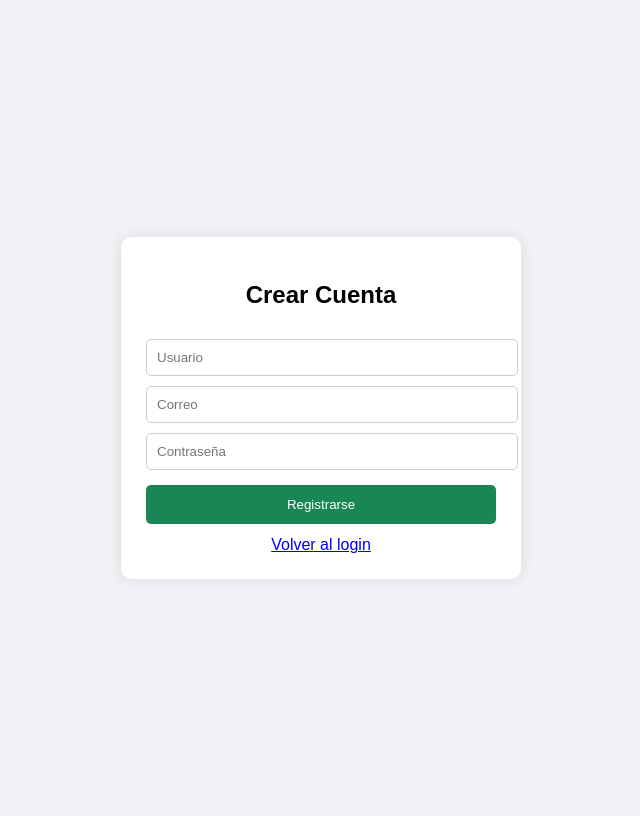
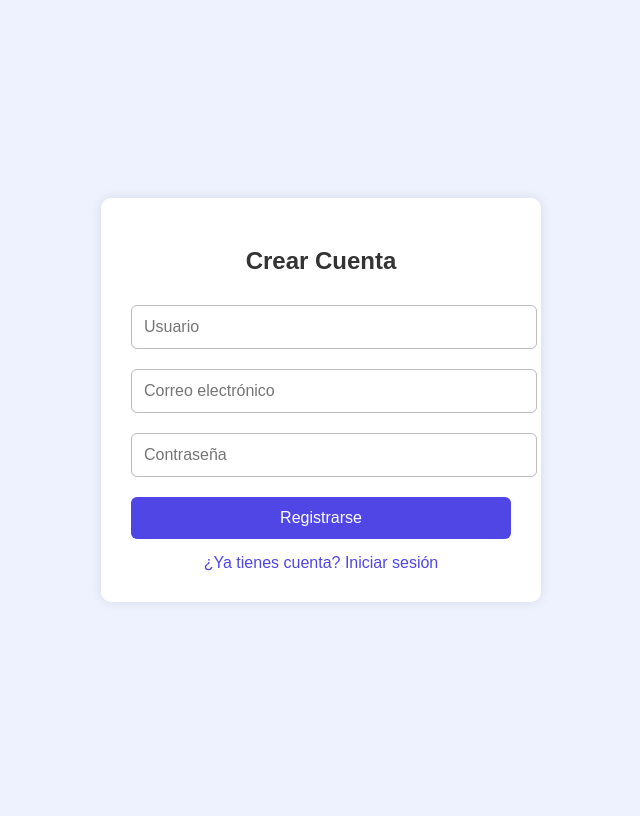
Before and after one commit to ValidacionesVCC/validacionesvcc, a Django app: page /app/register/ in a window 1280 px wide. Shown: the whole page, without its empty margins (319-959 px from the left). After the commit the page ends 602 px from the top, so only its background shows below. Run offline with Django 5.2, Linux system fonts and the light colour scheme.

Commit message:
Update register.html

```diff
--- a/accounts/templates/accounts/register.html
+++ b/accounts/templates/accounts/register.html
@@ -1,76 +1,121 @@
 <!DOCTYPE html>
-<html>
+<html lang="es">
 <head>
-    <title>Registro</title>
+    <meta charset="UTF-8">
+    <meta name="viewport" content="width=device-width, initial-scale=1.0">
+    <title>Registro de Usuario</title>
+
     <style>
         body {
-            background: #f0f2f5;
-            font-family: Arial;
+            font-family: Arial, sans-serif;
+            background: #eef2ff;
+            margin: 0;
+            padding: 0;
             display: flex;
             justify-content: center;
             align-items: center;
             height: 100vh;
         }
-        .card {
+
+        .container {
             background: white;
-            width: 350px;
-            padding: 25px;
+            padding: 30px;
             border-radius: 10px;
-            box-shadow: 0 0 15px rgba(0,0,0,0.1);
+            box-shadow: 0 0 12px rgba(0,0,0,0.1);
+            width: 380px;
+            text-align: center;
         }
-        .card h2 {
-            text-align: center;
+
+        h2 {
             margin-bottom: 20px;
+            color: #333;
         }
+
         input {
             width: 100%;
-            padding: 10px;
-            margin-top: 10px;
-            border-radius: 5px;
-            border: 1px solid #ccc;
+            padding: 12px;
+            margin: 10px 0;
+            border: 1px solid #bbb;
+            border-radius: 6px;
+            font-size: 16px;
         }
+
         button {
             width: 100%;
             padding: 12px;
+            background: #4f46e5;
+            color: white;
             border: none;
-            background: #198754;
-            color: white;
-            border-radius: 5px;
-            margin-top: 15px;
+            font-size: 16px;
             cursor: pointer;
+            margin-top: 10px;
+            border-radius: 6px;
         }
-        p.error {
-            color: red;
-            text-align: center;
+
+        button:hover {
+            background: #4338ca;
         }
+
         a {
             display: block;
-            text-align: center;
-            margin-top: 12px;
+            margin-top: 15px;
+            text-decoration: none;
+            color: #4f46e5;
+        }
+
+        a:hover {
+            text-decoration: underline;
+        }
+
+        .msg-error {
+            background: #fee2e2;
+            padding: 10px;
+            border-radius: 5px;
+            color: #b91c1c;
+            margin-bottom: 10px;
+            border: 1px solid #fca5a5;
+        }
+
+        .msg-success {
+            background: #dcfce7;
+            padding: 10px;
+            border-radius: 5px;
+            color: #166534;
+            margin-bottom: 10px;
+            border: 1px solid #86efac;
         }
     </style>
 </head>
 <body>
 
-<div class="card">
+<div class="container">
+
     <h2>Crear Cuenta</h2>
 
     {% if messages %}
-        {% for msg in messages %}
-            <p class="error">{{ msg }}</p>
+        {% for message in messages %}
+            {% if message.tags == "success" %}
+                <div class="msg-success">{{ message }}</div>
+            {% else %}
+                <div class="msg-error">{{ message }}</div>
+            {% endif %}
         {% endfor %}
     {% endif %}
 
     <form method="POST">
         {% csrf_token %}
+
         <input type="text" name="username" placeholder="Usuario" required>
-        <input type="email" name="email" placeholder="Correo" required>
+
+        <input type="email" name="email" placeholder="Correo electrónico" required>
+
         <input type="password" name="password" placeholder="Contraseña" required>
 
         <button type="submit">Registrarse</button>
+    </form>
 
-        <a href="{% url 'login' %}">Volver al login</a>
-    </form>
+    <a href="{% url 'login' %}">¿Ya tienes cuenta? Iniciar sesión</a>
+
 </div>
 
 </body>
```
